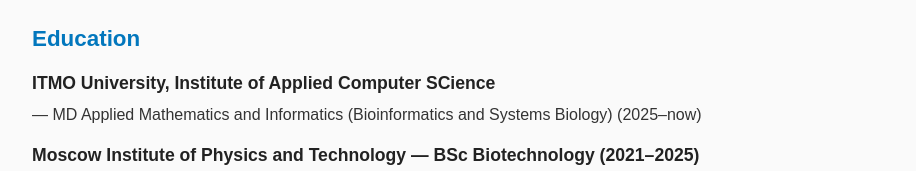
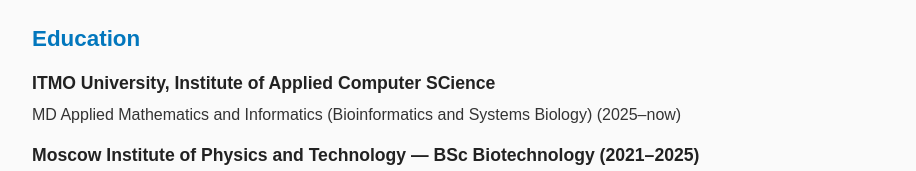
Before and after one commit to LeviusBI/CV, a plain HTML site: page index.html in a window 1280 px wide. Shown: the part 386-557 px from the top of the page, without its empty margins (178-1094 px from the left). Drawn offline with Linux system fonts and the light colour scheme.

Commit message:
Update index.html

```diff
--- a/index.html
+++ b/index.html
@@ -48,7 +48,7 @@
 <section id="education">
     <h2>Education</h2>
     <article>
-        <h3> ITMO University, Institute of Applied Computer SCience</h3> — MD Applied Mathematics and Informatics (Bioinformatics and Systems Biology)  (2025–now)</h3>
+        <h3> ITMO University, Institute of Applied Computer SCience</h3> MD Applied Mathematics and Informatics (Bioinformatics and Systems Biology)  (2025–now)</h3>
     </article>
 
     <article>
```
